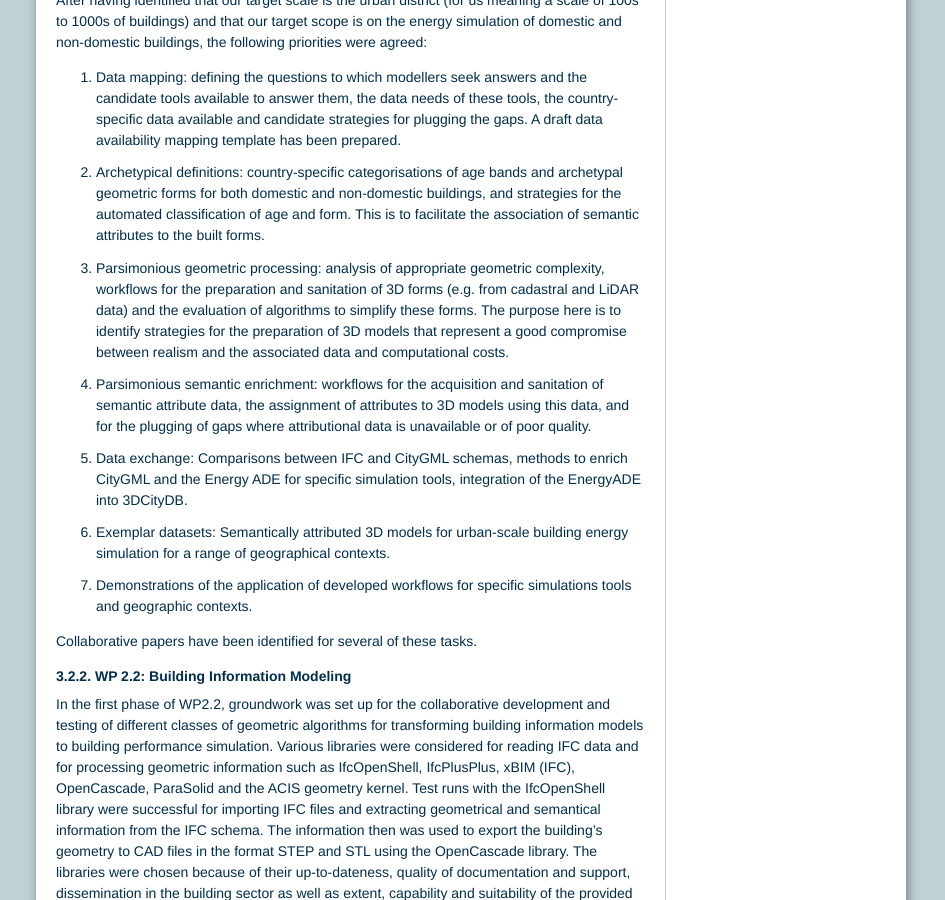
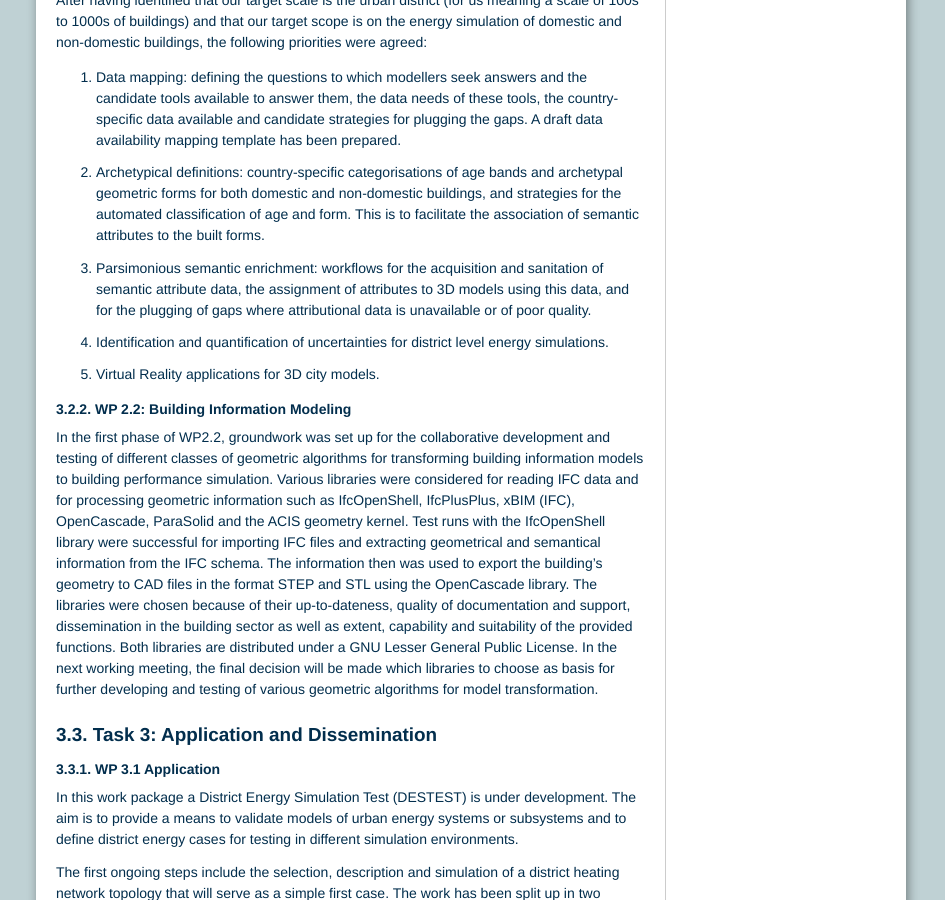
Before and after one commit to ibpsa/project1, a Sphinx documentation site: the page built from reports/year3_report/source/contents.rst, in a window 1280 px wide and 900 px high, scrolled down 1410 px. Shown: the whole window, without its empty margins (169-1114 px from the left). Built offline with Sphinx 7.4.7, drawn with Linux system fonts in a browser that asks for light colours.

Commit message:
Update contents.rst

```diff
--- a/reports/year3_report/source/contents.rst
+++ b/reports/year3_report/source/contents.rst
@@ -86,18 +86,11 @@ After having identified that our target scale is the urban district (for us mean
 
 2. Archetypical definitions: country-specific categorisations of age bands and archetypal geometric forms for both domestic and non-domestic buildings, and strategies for the automated classification of age and form. This is to facilitate the association of semantic attributes to the built forms.
 
-3. Parsimonious geometric processing: analysis of appropriate geometric complexity, workflows for the preparation and sanitation of 3D forms (e.g. from cadastral and LiDAR data) and the evaluation of algorithms to simplify these forms. The purpose here is to identify strategies for the preparation of 3D models that represent a good compromise between realism and the associated data and computational costs.
+3. Parsimonious semantic enrichment: workflows for the acquisition and sanitation of semantic attribute data, the assignment of attributes to 3D models using this data, and for the plugging of gaps where attributional data is unavailable or of poor quality.
 
-4. Parsimonious semantic enrichment: workflows for the acquisition and sanitation of semantic attribute data, the assignment of attributes to 3D models using this data, and for the plugging of gaps where attributional data is unavailable or of poor quality.
+4. Identification and quantification of uncertainties for district level energy simulations.
 
-5. Data exchange: Comparisons between IFC and CityGML schemas, methods to enrich CityGML and the Energy ADE for specific simulation tools, integration of the EnergyADE into 3DCityDB.
-
-6. Exemplar datasets: Semantically attributed 3D models for urban-scale building energy simulation for a range of geographical contexts.
-
-7. Demonstrations of the application of developed workflows for specific simulations tools and geographic contexts.
-
-
-Collaborative papers have been identified for several of these tasks.
+5. Virtual Reality applications for 3D city models.
 
 
 WP 2.2: Building Information Modeling
```
